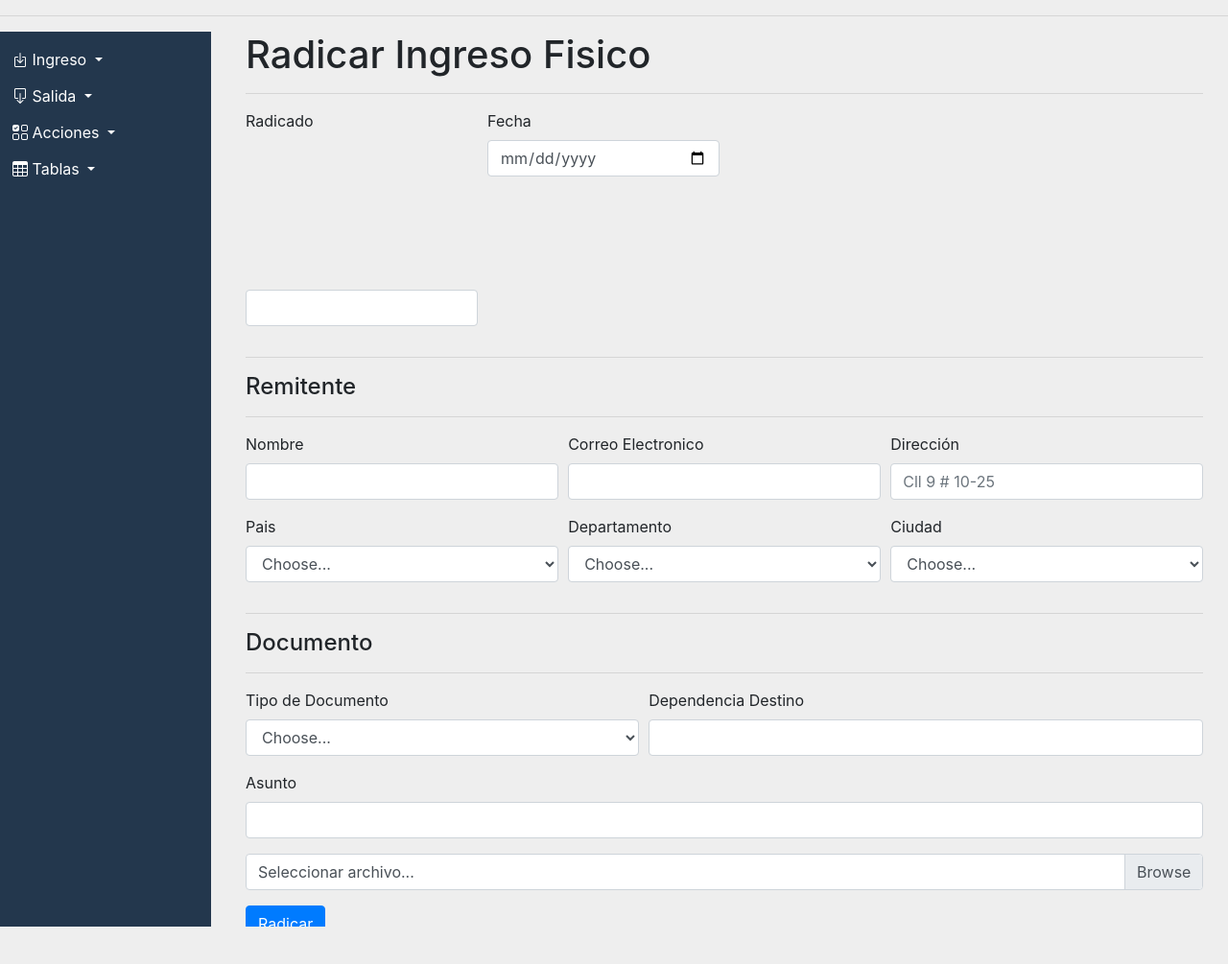
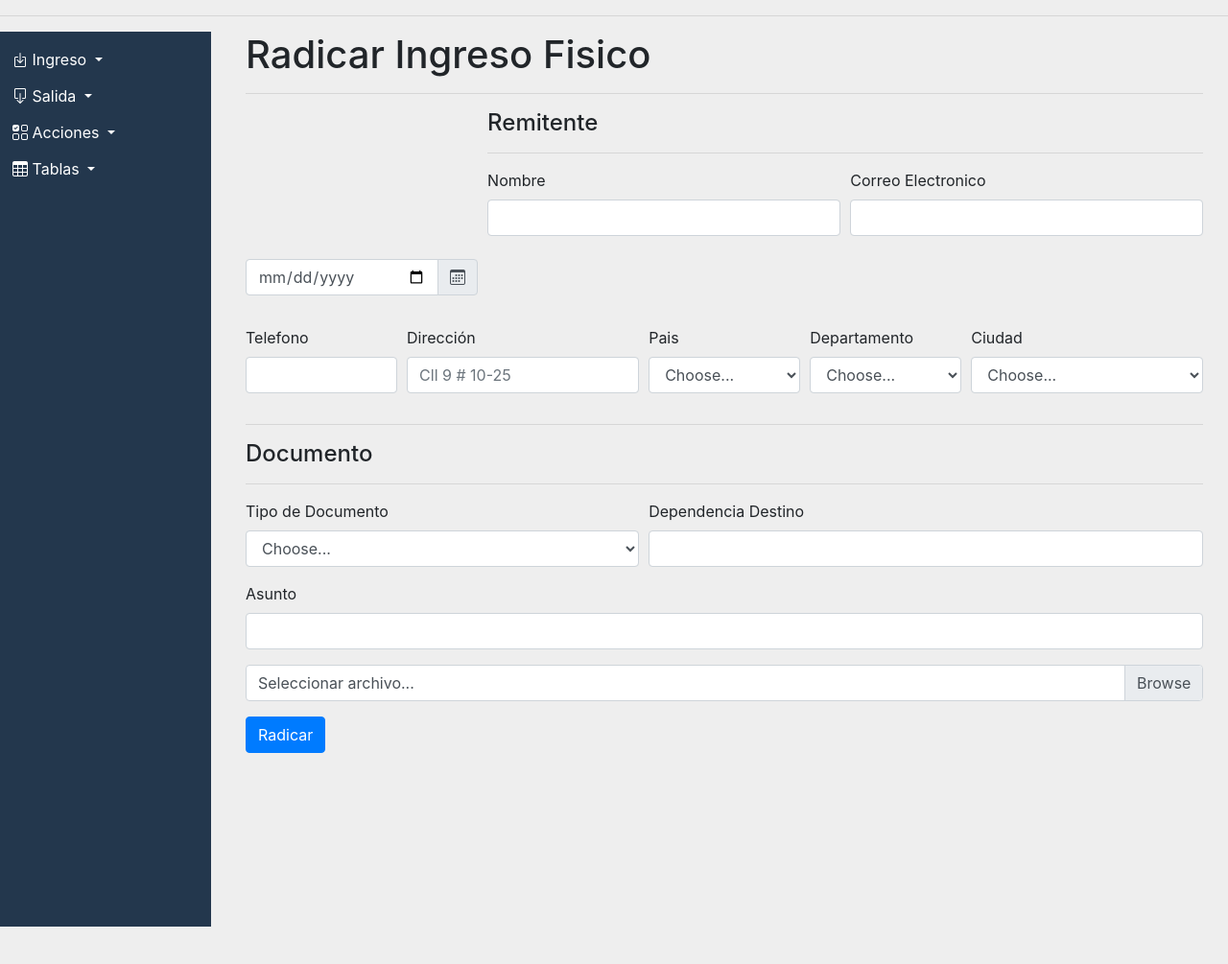
Before and after one commit to ae-tafur/orfeo, a Node server app: page /sgd/income_paper in a window 1280 px wide. Shown: the part 56-1061 px from the top of the page at 96% size. Run offline with Node 20, Linux system fonts and the light colour scheme; some libraries are stand-ins or nearby versions.

Commit message:
Initial commit

```diff
--- a/package.json
+++ b/package.json
@@ -25,6 +25,7 @@
     "bcryptjs": "^2.4.3",
     "canvas": "^2.7.0",
     "connect-flash": "^0.1.1",
+    "exceljs": "^4.2.1",
     "express": "^4.17.1",
     "express-handlebars": "^5.2.1",
     "express-session": "^1.17.1",
--- a/src/views/files/income_paper.hbs
+++ b/src/views/files/income_paper.hbs
@@ -3,48 +3,55 @@
 <form>
     <div class="form-row">
         <div class="form-group col-md-3">
-            <label for="inputCode">Radicado </label>
-            <canvas id="barcode"></canvas>
-            <input type="text" class="form-control" id="inputCode">
-        </div>
-        <div class="form-group col-md-3">
-            <label for="inputDate">Fecha</label>
-            <input type="date" class="form-control" id="inputDate">
+            <canvas class="barcode" jsbarcode-format="UPC" jsbarcode-value="123456789012" jsbarcode-height="45"></canvas>
+            <div class="input-group mb-3">
+                <input type="date" class="form-control" placeholder="Fecha de Radicación" aria-describedby="inputDate">
+                <div class="input-group-append">
+                    <span class="input-group-text" id="inputDate">
+                        <i class="bi bi-calendar3"></i>
+                    </span>
                 </div>
             </div>
-    <hr>
+        </div>
+        <div class="col-md-9" >
             <h4>Remitente</h4>
             <hr>
             <div class="form-row">
-        <div class="form-group col-md-4">
+                <div class="form-group col-md-6">
                     <label for="inputContactName">Nombre</label>
                     <input type="text" class="form-control" id="inputNameContact">
                 </div>
-        <div class="form-group col-md-4">
+                <div class="form-group col-md-6">
                     <label for="inputEmail">Correo Electronico</label>
                     <input type="email" class="form-control" id="inputEmail">
                 </div>
-        <div class="form-group col-md-4">
+            </div>
+        </div>
+    </div>
+    <div class="form-row">
+        <div class="form-group col-md-2">
+            <label for="inputTel">Telefono</label>
+            <input type="text" class="form-control" id="inputTel">
+        </div>
+        <div class="form-group col-md-3">
             <label for="inputAddress">Dirección</label>
             <input type="text" class="form-control" id="inputAddress" placeholder="Cll 9 # 10-25">
         </div>
-    </div>
-    <div class="form-row">
-        <div class="form-group col-md-4">
+        <div class="form-group col-md-2">
             <label for="inputCountry">Pais</label>
             <select id="inputCountry" class="form-control">
                 <option selected>Choose...</option>
                 <option>...</option>
             </select>
         </div>
-        <div class="form-group col-md-4">
+        <div class="form-group col-md-2">
             <label for="inputState">Departamento</label>
             <select id="inputState" class="form-control">
                 <option selected>Choose...</option>
                 <option>...</option>
             </select>
         </div>
-        <div class="form-group col-md-4">
+        <div class="form-group col-md-3">
             <label for="inputCity">Ciudad</label>
             <select id="inputCity" class="form-control">
                 <option selected>Choose...</option>
@@ -85,5 +92,5 @@
 <!-- Barcode -->
 <script src="https://cdn.jsdelivr.net/npm/jsbarcode@3.11.0/dist/JsBarcode.all.min.js"></script>
 <script>
-
+    JsBarcode(".barcode").init();
 </script>
```
Also changed, not shown: database/database.sql (+47 -12 lines), src/routes/sgd.js (+14 -0 lines), src/views/chart/chart.hbs (+21 -0 lines), 5 other files. Lines whose indentation alone changed are shown as unchanged.
